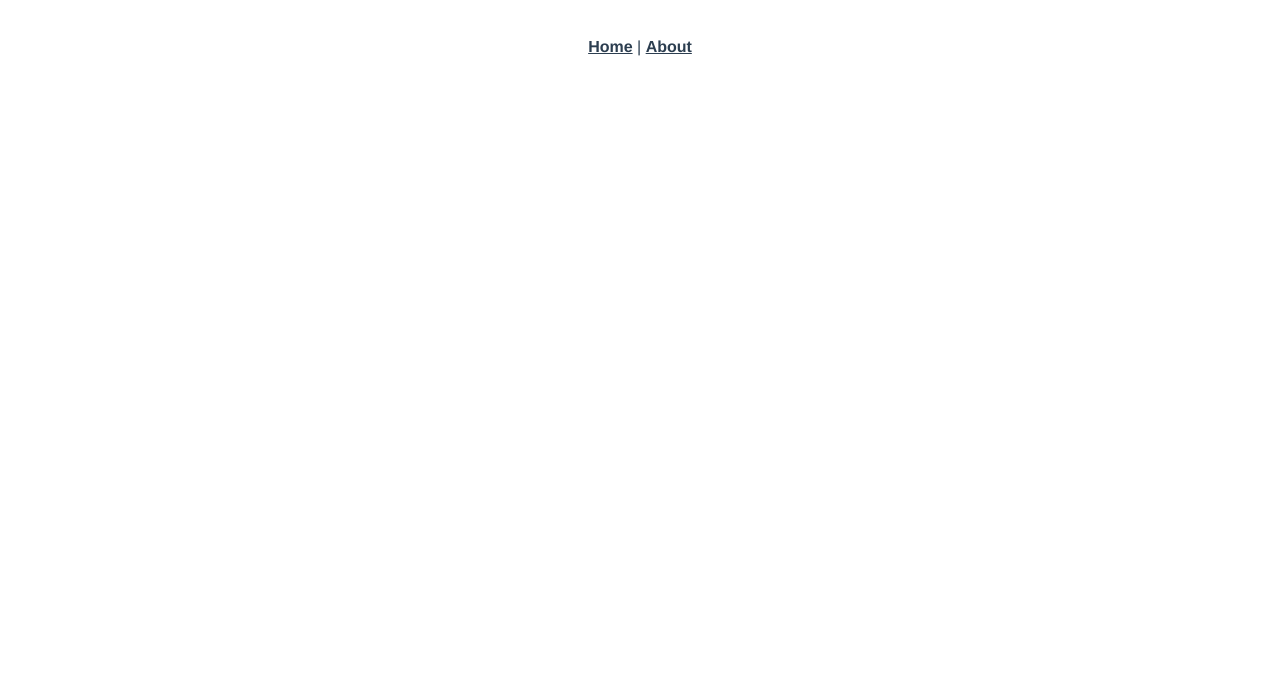
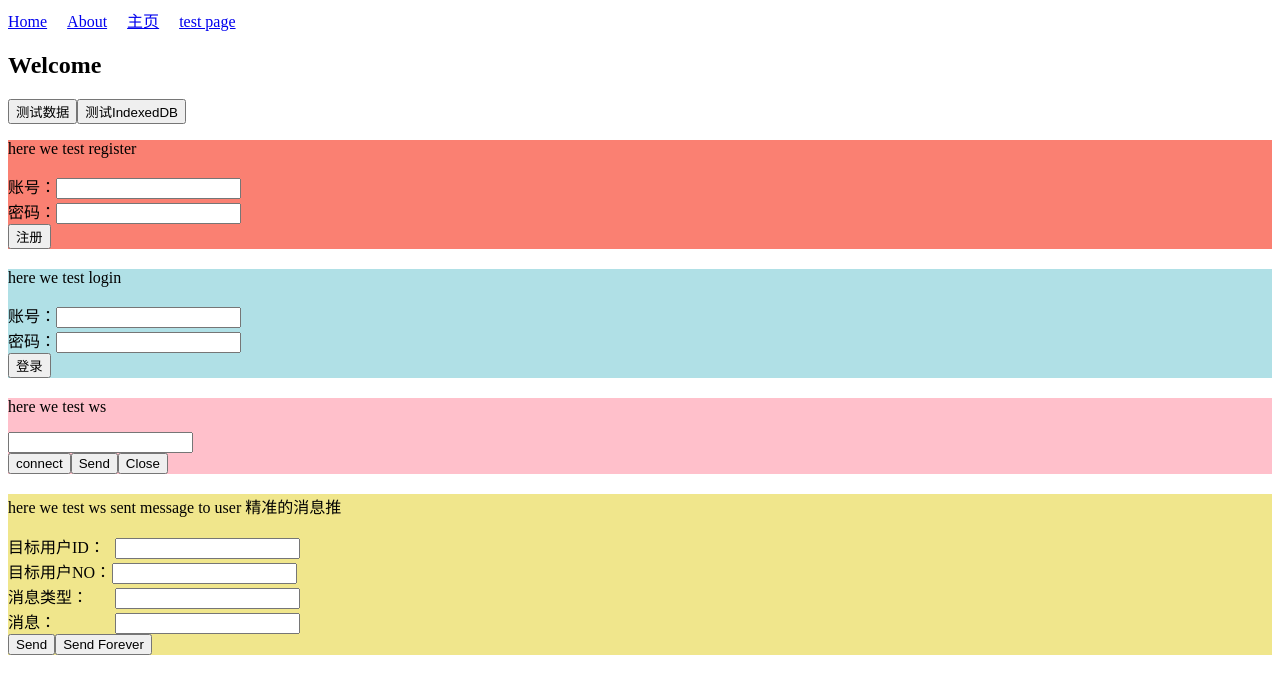
Before and after one commit to cfdxkk/OGT_System_Client, a Vue app: page /message_test_page in a window 1280 px wide. Before the commit this address had no page. Shown: the top 694 px of the page. Built offline with nearby package versions, Linux system fonts and the light colour scheme.

Commit message:
引入消息服务器的测试页面 :love_letter:

```diff
--- a/src/App.vue
+++ b/src/App.vue
@@ -1,30 +1,18 @@
 <template>
-  <div id="nav">
-    <router-link to="/">Home</router-link> |
-    <router-link to="/about">About</router-link>
-  </div>
-  <router-view/>
+    <ogt-test-header></ogt-test-header>
+    <router-view/>
 </template>
+<script>
+import header from "@/views/header";
+
+export default {
+  name: "App",
+
+  components: {
+    ogtTestHeader: header
+  }
+}
+</script>
 
 <style lang="scss">
-#app {
-  font-family: Avenir, Helvetica, Arial, sans-serif;
-  -webkit-font-smoothing: antialiased;
-  -moz-osx-font-smoothing: grayscale;
-  text-align: center;
-  color: #2c3e50;
-}
-
-#nav {
-  padding: 30px;
-
-  a {
-    font-weight: bold;
-    color: #2c3e50;
-
-    &.router-link-exact-active {
-      color: #42b983;
-    }
-  }
-}
 </style>
--- /dev/null
+++ b/src/components/testPageStore/MessageTestPage.vue
@@ -0,0 +1,261 @@
+<template>
+  <div>
+
+    <h2>Welcome</h2>
+
+    <button @click="select">测试数据</button>
+    <button @click="connectThenGetMessage">测试IndexedDB</button>
+
+    <div id="registerPart">
+      <p>here we test register</p>
+      账号：<input id="registerUserName" type="text" />
+      <br/>
+      密码：<input id="registerPassword" type="text" />
+      <br/>
+      <button @click="register">注册</button>
+      <div id="registerMessage"></div>
+    </div>
+
+    <div id="loginPart">
+      <p>here we test login</p>
+      账号：<input id="loginUserName" type="text" />
+      <br/>
+      密码：<input id="loginPassword" type="text" />
+      <br/>
+      <button @click="login">登录</button>
+      <div id="loginMessage"></div>
+      <div id="usernameBox"></div>
+    </div>
+
+    <div id="wsPart">
+      <p>here we test ws</p>
+      <input id="text" type="text" />
+      <br/>
+      <button @click="connect">connect</button>
+      <button @click="send">Send</button>
+      <button @click="closeWebSocket">Close</button>
+      <div id="wsMessage1"></div>
+    </div>
+
+    <div id="wsMessageSentPart">
+      <p>here we test ws sent message to user 精准的消息推</p>
+      目标用户ID：<input style="margin-left: 10px;" id="uuidTo" type="text" />
+      <br/>
+      目标用户NO：<input style="margin-left: 1px;" id="uunoTo" type="text" />
+      <br/>
+      消息类型：<input style="margin-left: 27px;" id="wsmessagetype" type="text" />
+      <br/>
+      消息：<input style="margin-left: 59px;" id="wsmessage" type="text" />
+      <br/>
+      <button @click="sendMessage2User(0)">Send</button>
+      <button @click="sendMessage2User(1)">Send Forever</button>
+      <div id="wsMessage2"></div>
+    </div>
+
+  </div>
+</template>
+
+<script>
+
+export default {
+  name: "MessageTestPage",
+  data: () => {
+    return {
+      registerURL: "http://localhost:8888/user/register",
+      loginURL: "http://localhost:8888/user/login",
+      selectURL: "http://localhost:8888/user/info",
+
+      wsURL: "ws://localhost:8888/websocket/",
+      sendMessageUrl: "http://localhost:8888/message/messagefilterandcluster",
+
+      websocket: null,
+
+      messageData: {}
+    }
+  },
+  methods: {
+
+    register(){
+
+      let username = document.getElementById('registerUserName').value
+      let password = document.getElementById('registerPassword').value
+
+      let registerData = {
+        username,
+        password
+      }
+
+      this.Axios.post(this.registerURL,registerData).then(data => {
+        console.log('register status', data.data)
+      })
+    },
+    login(){
+      let username = document.getElementById('loginUserName').value
+      let password = document.getElementById('loginPassword').value
+
+      let loginData = {
+        username,
+        password
+      }
+
+      this.Axios.post(this.loginURL,loginData).then(data => {
+        console.log('login data', data.data)
+        document.getElementById('usernameBox').innerHTML = username
+        let cookieStr = "userinfo="+username+"-"+data.data+"; expires=Thu, 18 Dec 2043 12:00:00 GMT"
+        document.cookie=cookieStr;
+        console.log('cookie',document.cookie)
+      })
+    },
+    select(){
+      this.Axios.get(this.selectURL).then(data => {
+        console.log(data);
+      })
+    },
+    connect() {
+      //判断当前浏览器是否支持WebSocket
+      if('WebSocket' in window){
+        console.log('当前浏览器支持websocket')
+        let cookieArray = (document.cookie.split('=')[1]).split('-');
+        let wsUsername = cookieArray[0]
+        let wsUUID = cookieArray[1]
+        let wsToken = cookieArray[2]
+
+        this.wsURL = `${this.wsURL}${wsUsername}/${wsUUID}/${wsToken}`
+        console.log('wsurl', this.wsURL)
+        this.websocket = new WebSocket(this.wsURL);
+
+        //连接发生错误的回调方法
+        this.websocket.onerror = () => {
+          this.setMessageInnerHTML("error");
+        }
+        //连接成功建立的回调方法
+        this.websocket.onopen = () => {
+          this.setMessageInnerHTML("open");
+        }
+        //接收到消息的回调方法
+        this.websocket.onmessage = event => {
+          console.log("============= message back =============")
+          this.setMessageInnerHTML(event.data);
+        }
+        //连接关闭的回调方法
+        this.websocket.onclose = function(){
+          this.setMessageInnerHTML("close");
+          this.wsURL = "ws://localhost:8888/websocket/"
+        }
+      }
+      else{
+        alert('Not support websocket')
+      }
+    },
+
+
+    //关闭连接
+    closeWebSocket(){
+      this.websocket.close();
+    },
+    //发送消息
+    send(){
+      let message = document.getElementById('text').value;
+      this.websocket.send(message);
+    },
+
+    //向目标用户精准发送消息
+    sendMessage2User(flag){
+
+      // 获取输入和cookie中的数据
+      let cookieArray = (document.cookie.split('=')[1]).split('-');
+
+      let uuidfrom = cookieArray[1]
+      let uuidto = document.getElementById('uuidTo').value;
+      let uunoto = document.getElementById('uunoTo').value;
+      let token = cookieArray[2]
+      let messagetype = document.getElementById('wsmessagetype').value;
+      let message = document.getElementById('wsmessage').value;
+
+      // 拼接数据对象
+
+      if(flag === 1){
+        // post Forever
+
+        let flag = 1
+        const intervalTime = 100
+        let postInterval = setInterval(() => {
+
+          // 拼接数据对象
+          this.messageData = {
+            uuidfrom,
+            uuidto,
+            uunoto,
+            token,
+            messagetype,
+            message: message+flag
+          }
+
+          console.log("正在执行第 " + flag + "次POST")
+          this.Axios.post(this.sendMessageUrl,this.messageData,).then(data => {
+            console.log('消息发送结果: ', data)
+          })
+          if(flag === 10000){
+            clearInterval(postInterval)
+          }
+          flag++
+
+        }, intervalTime);
+      } else {
+        // post
+
+        // 拼接数据对象
+        this.messageData = {
+          uuidfrom,
+          uuidto,
+          uunoto,
+          token,
+          messagetype,
+          message
+        }
+
+        this.Axios.post(this.sendMessageUrl,this.messageData,).then(data => {
+          console.log('消息发送结果: ', data)
+        })
+      }
+    },
+
+    //将消息显示在网页上
+    setMessageInnerHTML(innerHTML) {
+      console.log('——————————————————————————————————————————')
+      console.log(innerHTML)
+      console.log('——————————————————————————————————————————')
+      document.getElementById('wsMessage1').innerHTML = innerHTML + '<br/>';
+    }
+  },
+  mounted() {
+    //监听窗口关闭事件，当窗口关闭时，主动去关闭websocket连接，防止连接还没断开就关闭窗口，server端会抛异常。
+    window.onbeforeunload = function(){
+      this.websocket.close();
+    }
+  }
+}
+</script>
+
+<style scoped>
+
+#registerPart{
+  background-color: salmon;
+}
+#loginPart{
+  background-color: powderblue;
+
+  margin-top: 20px;
+}
+#wsPart{
+  background-color: pink;
+
+  margin-top: 20px;
+}
+#wsMessageSentPart{
+  background-color: khaki;
+
+  margin-top: 20px;
+}
+
+</style>
--- a/src/router/index.js
+++ b/src/router/index.js
@@ -14,6 +14,15 @@ const routes = [
     // this generates a separate chunk (about.[hash].js) for this route
     // which is lazy-loaded when the route is visited.
     component: () => import(/* webpackChunkName: "about" */ '../views/About.vue')
+  },
+  {
+    path: '/main',
+    name: 'Main'
+  },
+  {
+    path: '/message_test_page',
+    name: 'MessageTestPage',
+    component: () => import("@/components/testPageStore/MessageTestPage")
   }
 ]
 
--- /dev/null
+++ b/src/views/header.vue
@@ -0,0 +1,21 @@
+<template>
+  <div id="nav">
+    <router-link to="/">Home</router-link>
+    <router-link to="/about" class="paddingLeft20">About</router-link>
+    <router-link to="/main" class="paddingLeft20">主页</router-link>
+    <router-link to="/message_test_page" class="paddingLeft20">test page</router-link>
+  </div>
+</template>
+
+<script>
+export default {
+  name: "header"
+}
+</script>
+
+<style scoped>
+
+.paddingLeft20{
+  padding-left: 20px;
+}
+</style>
```
